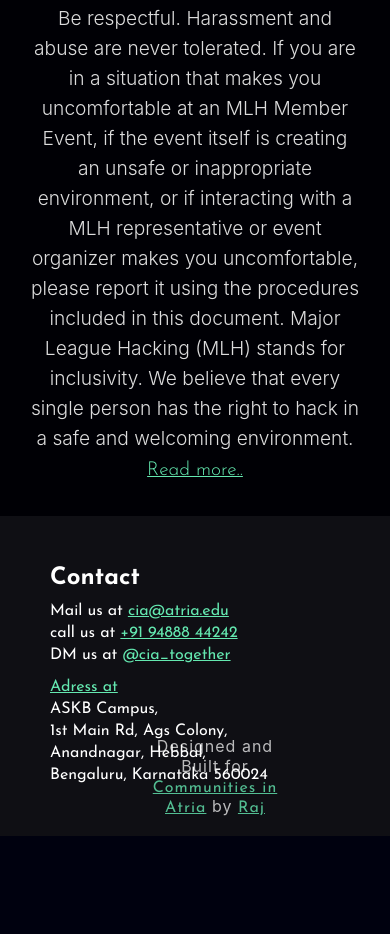
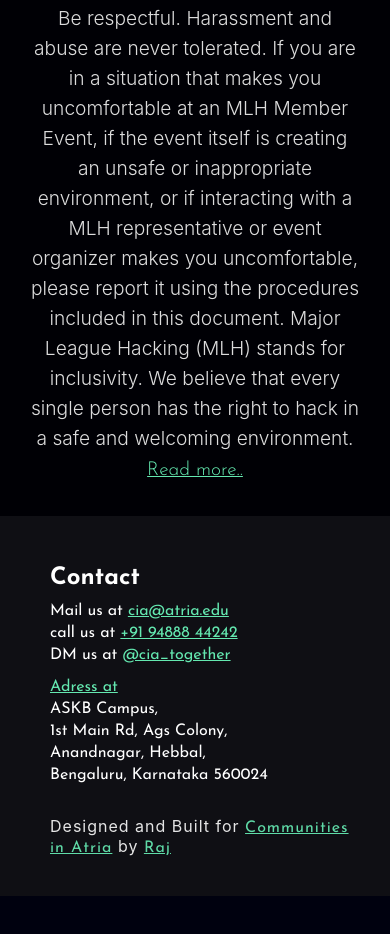
Before and after one commit to xrehpicx/hack2020.cia, a plain HTML site: page index.html in a window 390 px wide. Shown: the part 8639-9573 px from the top of the page. Before the commit the page ends 9535 px from the top, so only its background shows below. Drawn offline with Linux system fonts and the light colour scheme.

Commit message:
fix credit mobile view

```diff
--- a/css/main.css
+++ b/css/main.css
@@ -958,6 +958,27 @@ footer {
 
     footer {
         margin-bottom: 60px;
+        padding-bottom: 110px;
+    }
+
+    .credit {
+        margin: 20px;
+        margin-left: 50px;
+        width: 300px;
+        bottom: 20px;
+        left: 0;
+        transform: translateX(0);
+        letter-spacing: 1px;
+    }
+
+    .credit p {
+        text-align: left;
+        color: rgba(255, 255, 255, 0.89);
+        font-family: -apple-system, BlinkMacSystemFont, 'Segoe UI', Roboto, Oxygen, Ubuntu, Cantarell, 'Open Sans', 'Helvetica Neue', sans-serif;
+    }
+
+    .credit a {
+        color: rgba(100, 232, 177, 0.945);
     }
 
     .links,
```
Also changed, not shown: css/main.min.css.
